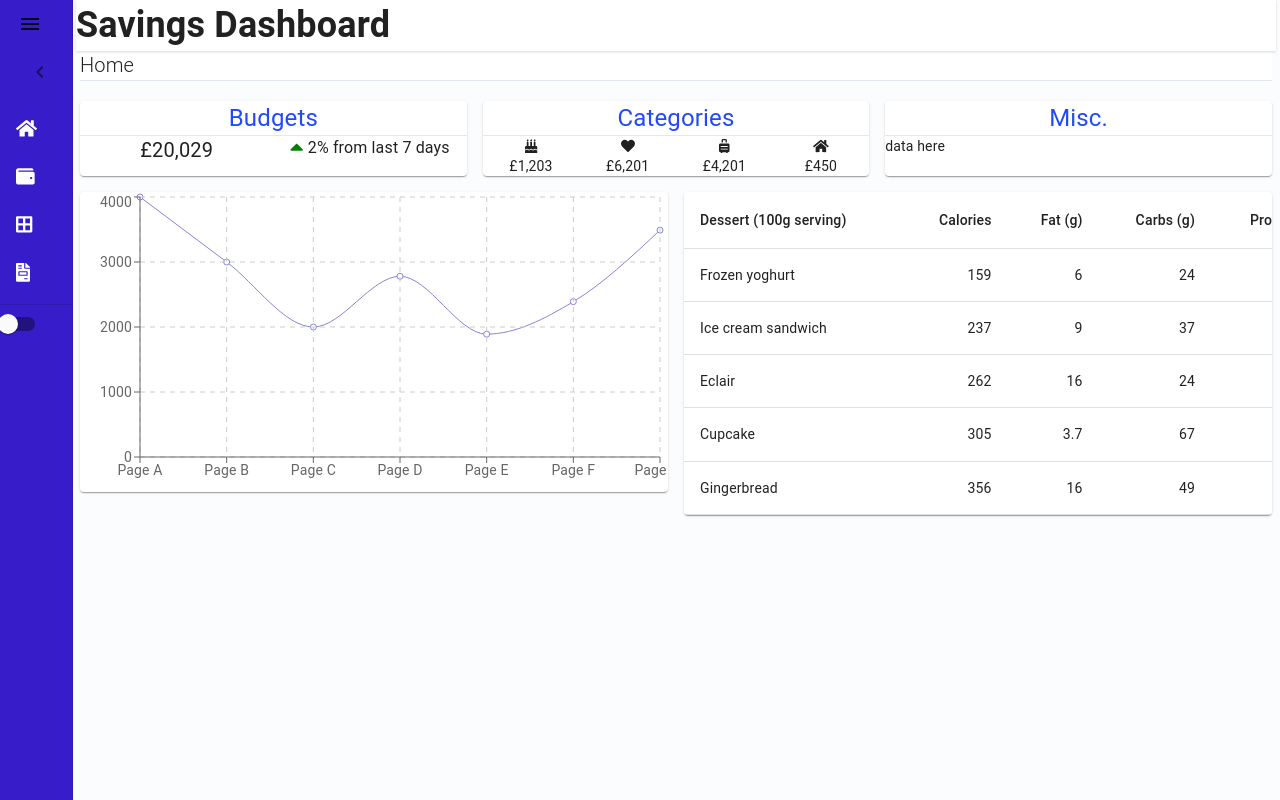
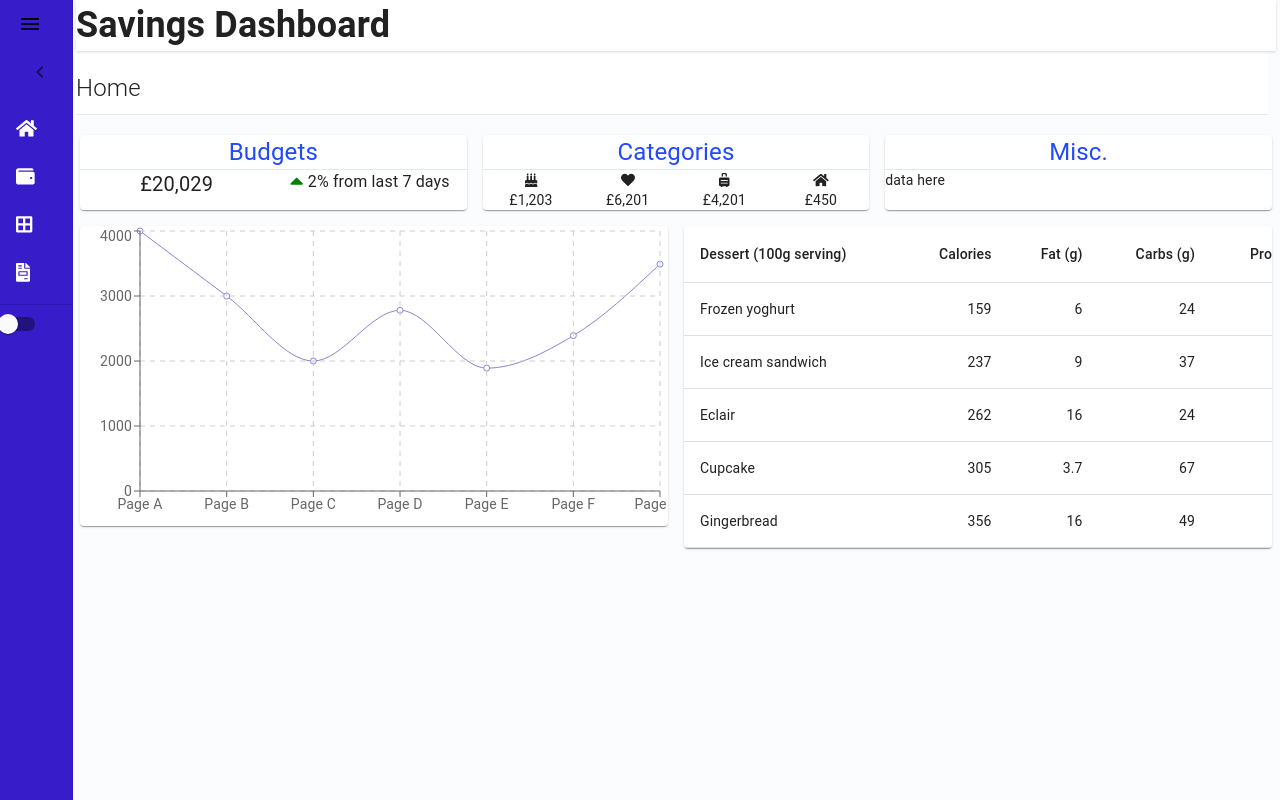
Before and after one commit to 756D6D61/New-Savings-Dashboard, a React (Create React App) app: page / in a window 1280 px wide. Built offline with nearby package versions, Linux system fonts and the light colour scheme.

Commit message:
Sub-divider padding increase

```diff
--- a/src/components/SubDivider.js
+++ b/src/components/SubDivider.js
@@ -7,8 +7,9 @@ const propTypes = {
 
 const SubDivider = ({ children }) => {
 	return (
-		<div class="bg-white w-full -mt-5 z-0 font-light pl-0 text-xl">
-			{children}
+		<div class="bg-white w-full -mt-5 z-0 font-light -ml-1 text-2xl">
+			<div class="pt-5 pb-2">{children}</div>
+
 			<hr />
 		</div>
 	)
```
